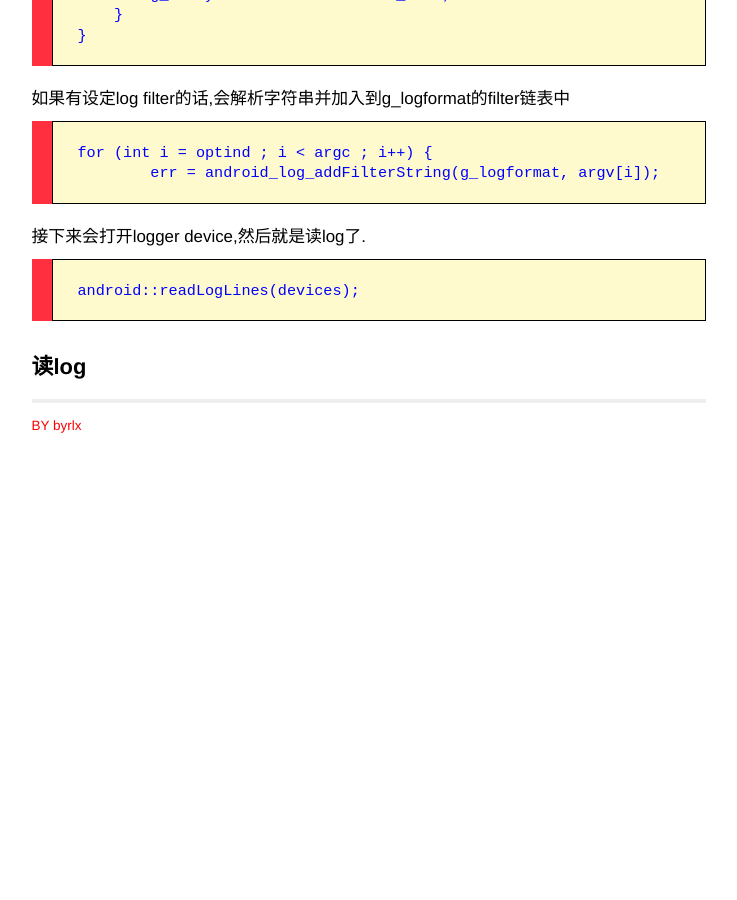
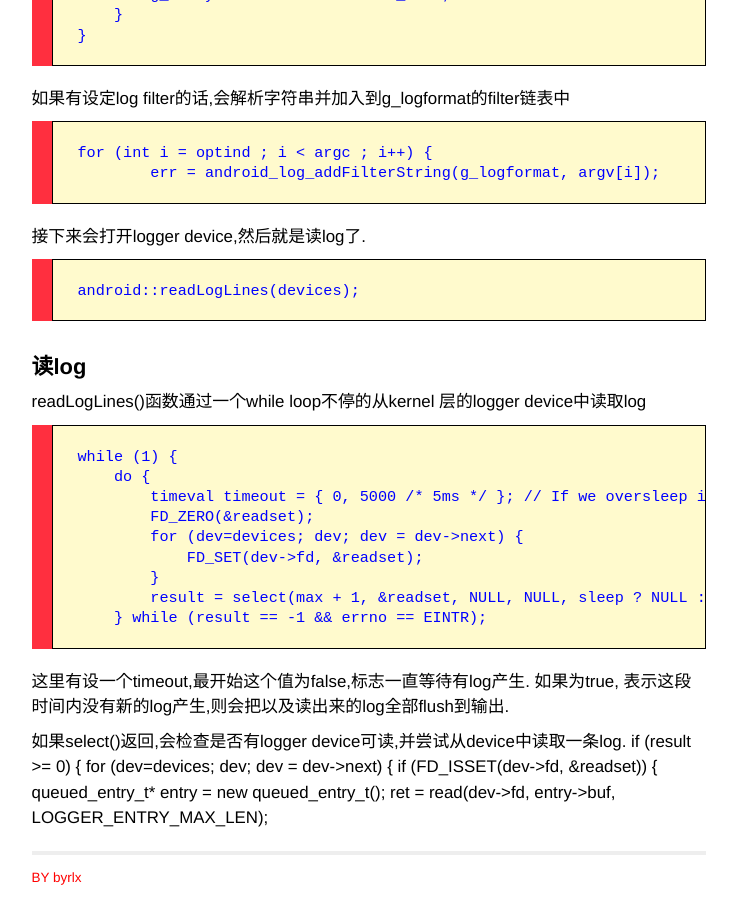
Before and after one commit to byrlx/byrlx.github.io, a Jekyll site: the page built from _posts/2013-07-10-Android-Log-系统之-logcat.md, in a window 1280 px wide and 900 px high, scrolled down 6595 px. Shown: the whole window, without its empty margins (271-1008 px from the left). Built offline with Jekyll 4.4.1, drawn with Linux system fonts in a browser that asks for light colours; Markdown is read by kramdown in place of the engine named in the settings; before the commit the page ends 7044 px from its top, so only the background shows below that.

Commit message:
modify post

```diff
--- a/_posts/2013-07-10-Android-Log-系统之-logcat.md
+++ b/_posts/2013-07-10-Android-Log-系统之-logcat.md
@@ -283,3 +283,24 @@ OK, 到此为止,参数部分就解析完毕.接着执行下面的代码
     android::readLogLines(devices);
 
 #### 读log
+
+readLogLines()函数通过一个while loop不停的从kernel 层的logger device中读取log
+
+    while (1) {
+        do {
+            timeval timeout = { 0, 5000 /* 5ms */ }; // If we oversleep it's ok, i.e. ignore EINTR.
+            FD_ZERO(&readset);
+            for (dev=devices; dev; dev = dev->next) {
+                FD_SET(dev->fd, &readset);
+            }
+            result = select(max + 1, &readset, NULL, NULL, sleep ? NULL : &timeout);
+        } while (result == -1 && errno == EINTR);
+
+这里有设一个timeout,最开始这个值为false,标志一直等待有log产生. 如果为true, 表示这段时间内没有新的log产生,则会把以及读出来的log全部flush到输出.
+
+如果select()返回,会检查是否有logger device可读,并尝试从device中读取一条log.
+        if (result >= 0) {
+            for (dev=devices; dev; dev = dev->next) {
+                if (FD_ISSET(dev->fd, &readset)) {
+                    queued_entry_t* entry = new queued_entry_t();
+                    ret = read(dev->fd, entry->buf, LOGGER_ENTRY_MAX_LEN);
```
